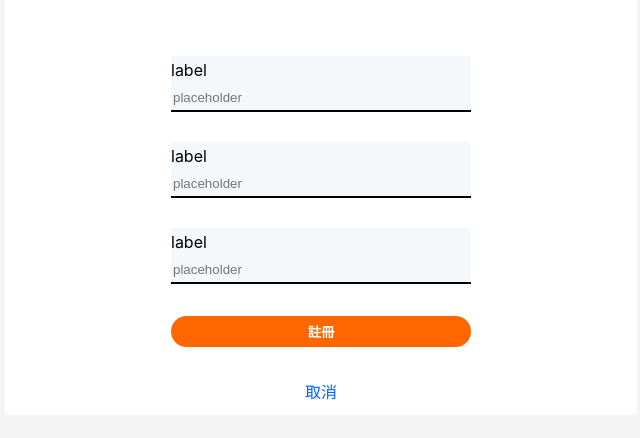
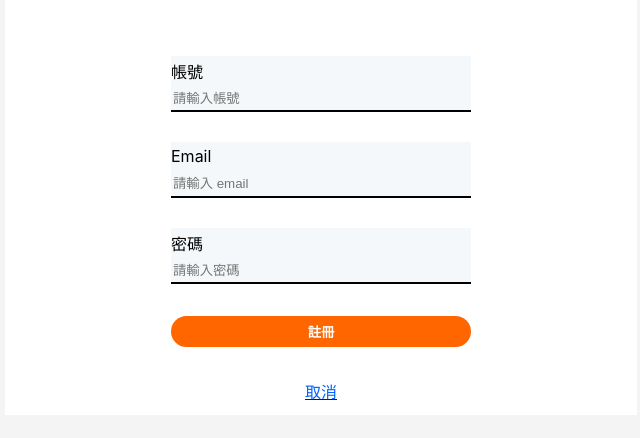
Before and after one commit to ALPHACamp/todolist-react-demo-new, a React (Vite) app: page /signup in a window 1280 px wide. Shown: the part 214-652 px from the top of the page, without its empty margins (319-959 px from the left). Built offline with nearby package versions, Linux system fonts and the light colour scheme.

Commit message:
feat: add authinput props and links

```diff
--- a/src/components/AuthInput.jsx
+++ b/src/components/AuthInput.jsx
@@ -22,11 +22,16 @@
   border-radius: 0px;
 `;
 
-const AuthInput = () => {
+const AuthInput = ({ type, label, value, placeholder, onChange }) => {
   return (
     <StyledContainer>
-      <StyledLabel>label</StyledLabel>
-      <StyledInput type="text" placeholder="placeholder" />
+      <StyledLabel>{label}</StyledLabel>
+      <StyledInput
+        type={type || 'text'}
+        value={value}
+        placeholder={placeholder}
+        onChange={(event) => onChange?.(event.target.value)}
+      />
     </StyledContainer>
   );
 };
--- a/src/pages/LoginPage.jsx
+++ b/src/pages/LoginPage.jsx
@@ -6,8 +6,12 @@
 } from '../components/common/auth.styled';
 import ACLogoIcon from '../assets/images/ac-logo.svg';
 import AuthInput from '../components/AuthInput';
+import { useState } from 'react';
+import { Link } from 'react-router-dom';
 
 const LoginPage = () => {
+  const [username, setUsername] = useState('');
+  const [password, setPassword] = useState('');
   return (
     <AuthContainer>
       <div>
@@ -16,14 +20,27 @@
       <h1>登入 Todo</h1>
 
       <AuthInputContainer>
-        <AuthInput />
+        <AuthInput
+          label="帳號"
+          placeholder="請輸入帳號"
+          value={username}
+          onChange={(nameInputValue) => setUsername(nameInputValue)}
+        />
       </AuthInputContainer>
 
       <AuthInputContainer>
-        <AuthInput />
+        <AuthInput
+          type="password"
+          label="密碼"
+          placeholder="請輸入密碼"
+          value={password}
+          onChange={(passwordInputValue) => setPassword(passwordInputValue)}
+        />
       </AuthInputContainer>
       <AuthButton>登入</AuthButton>
-      <AuthLinkText>註冊</AuthLinkText>
+      <Link to="/signup">
+        <AuthLinkText>註冊</AuthLinkText>
+      </Link>
     </AuthContainer>
   );
 };
--- a/src/pages/SignUpPage.jsx
+++ b/src/pages/SignUpPage.jsx
@@ -6,8 +6,13 @@
 } from '../components/common/auth.styled';
 import ACLogoIcon from '../assets/images/ac-logo.svg';
 import AuthInput from '../components/AuthInput';
+import { useState } from 'react';
+import { Link } from 'react-router-dom';
 
 const SignUpPage = () => {
+  const [username, setUsername] = useState('');
+  const [email, setEmail] = useState('');
+  const [password, setPassword] = useState('');
   return (
     <AuthContainer>
       <div>
@@ -16,18 +21,36 @@
       <h1>建立您的帳號</h1>
 
       <AuthInputContainer>
-        <AuthInput />
+        <AuthInput
+          label="帳號"
+          placeholder="請輸入帳號"
+          value={username}
+          onChange={(nameInputValue) => setUsername(nameInputValue)}
+        />
       </AuthInputContainer>
 
       <AuthInputContainer>
-        <AuthInput />
+        <AuthInput
+          label="Email"
+          placeholder="請輸入 email"
+          value={email}
+          onChange={(emailInputValue) => setEmail(emailInputValue)}
+        />
       </AuthInputContainer>
 
       <AuthInputContainer>
-        <AuthInput />
+        <AuthInput
+          type="password"
+          label="密碼"
+          placeholder="請輸入密碼"
+          value={password}
+          onChange={(passwordInputValue) => setPassword(passwordInputValue)}
+        />
       </AuthInputContainer>
       <AuthButton>註冊</AuthButton>
-      <AuthLinkText>取消</AuthLinkText>
+      <Link to="/login">
+        <AuthLinkText>取消</AuthLinkText>
+      </Link>
     </AuthContainer>
   );
 };
```
